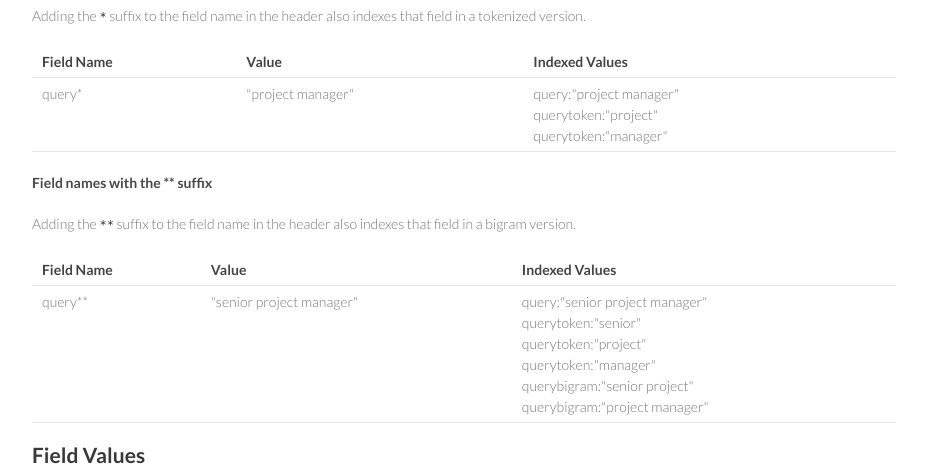
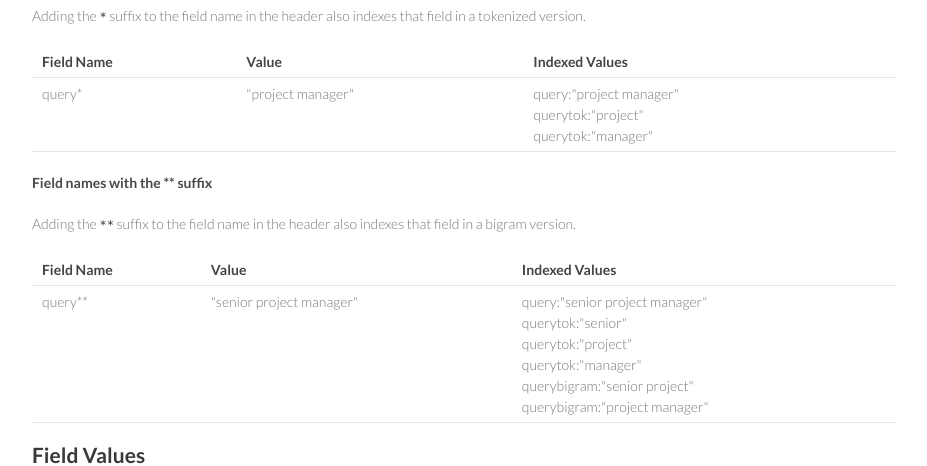
Before and after one commit to indeedeng/imhotep, a Jekyll site: the page built from docs/data-file-requirements.md, in a window 1280 px wide. Shown: the part 844-1310 px from the top of the page, without its empty margins (294-1221 px from the left). Built offline with Jekyll 4.4.1, drawn with Linux system fonts in a browser that asks for light colours; Markdown is read by kramdown in place of the engine named in the settings.

Commit message:
tech review edits

```diff
--- a/docs/data-file-requirements.md
+++ b/docs/data-file-requirements.md
@@ -46,7 +46,7 @@ Adding the `*` suffix to the field name in the header also indexes that field in
   <tr>
     <td valign="top">query*</td>
     <td valign="top">"project manager"</td>
-    <td valign="top">query:"project manager"<br>querytoken:"project"<br>querytoken:"manager"</td>
+    <td valign="top">query:"project manager"<br>querytok:"project"<br>querytok:"manager"</td>
   </tr>
 
 </table>
@@ -63,7 +63,7 @@ Adding the `**` suffix to the field name in the header also indexes that field i
   <tr>
     <td valign="top">query**</td>
     <td valign="top">"senior project manager"</td>
-    <td valign="top">query:"senior project manager"<br>querytoken:"senior"<br>querytoken:"project"<br>querytoken:"manager"<br>querybigram:"senior project"<br>querybigram:"project manager"</td>
+    <td valign="top">query:"senior project manager"<br>querytok:"senior"<br>querytok:"project"<br>querytok:"manager"<br>querybigram:"senior project"<br>querybigram:"project manager"</td>
   </tr>
 </table>
 
```
Also changed, not shown: docs/overview.md (+1 -1 lines), docs/filtering.md (renamed from docs/limiting.md).
